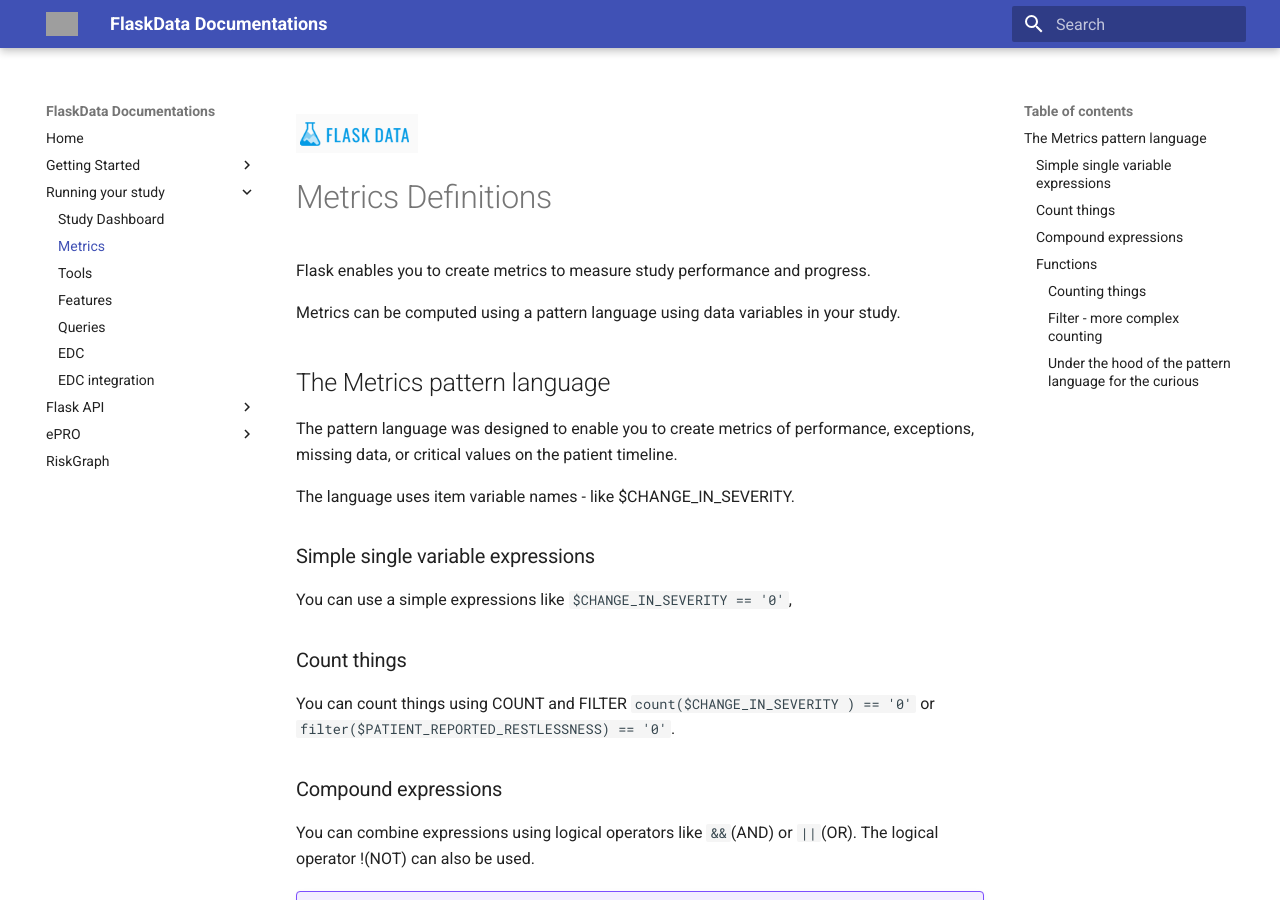
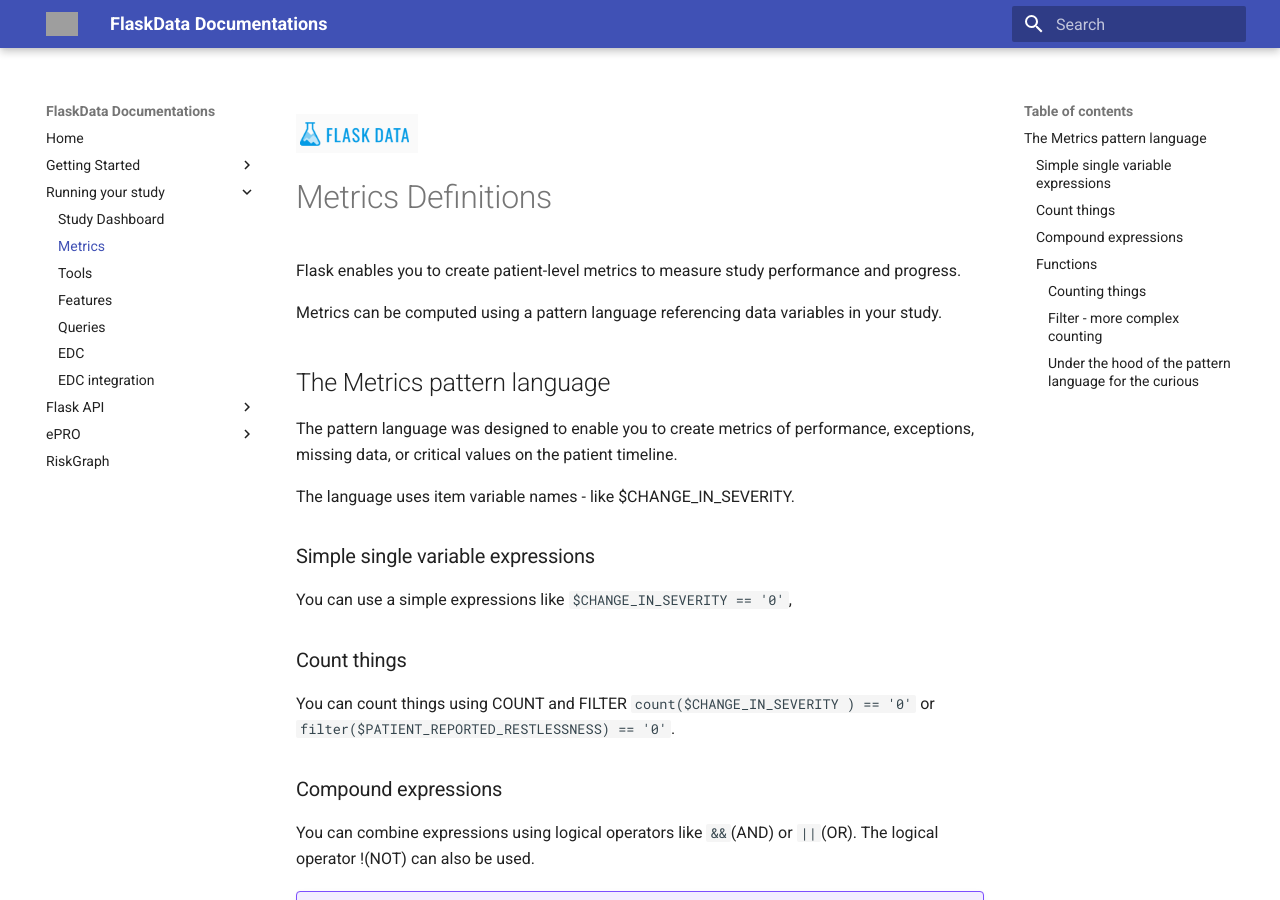
Before and after one commit to onlyjazz/flask-docs, an MkDocs documentation site: the page built from docs/metrics.md, in a window 1280 px wide and 900 px high. Built offline with MkDocs 1.6.1 and Material for MkDocs 9.7.7, drawn with Linux system fonts in a browser that asks for light colours; grey boxes are pictures that could not be loaded.

Commit message:
improve language

```diff
--- a/docs/metrics.md
+++ b/docs/metrics.md
@@ -1,9 +1,9 @@
 <a href="https://www.flaskdata.io">![Screenshot](img/flaskdata_logo.PNG)</a>
 
 #Metrics Definitions
-Flask enables you to create metrics to measure study performance and progress.
+Flask enables you to create patient-level metrics to measure study performance and progress.
 
-Metrics can be computed using a pattern language using data variables in your study.
+Metrics can be computed using a pattern language referencing data variables in your study.
 
 ##The Metrics pattern language
 The pattern language was designed to enable you to create metrics of performance, exceptions, missing data, or critical values on the patient timeline.
```
